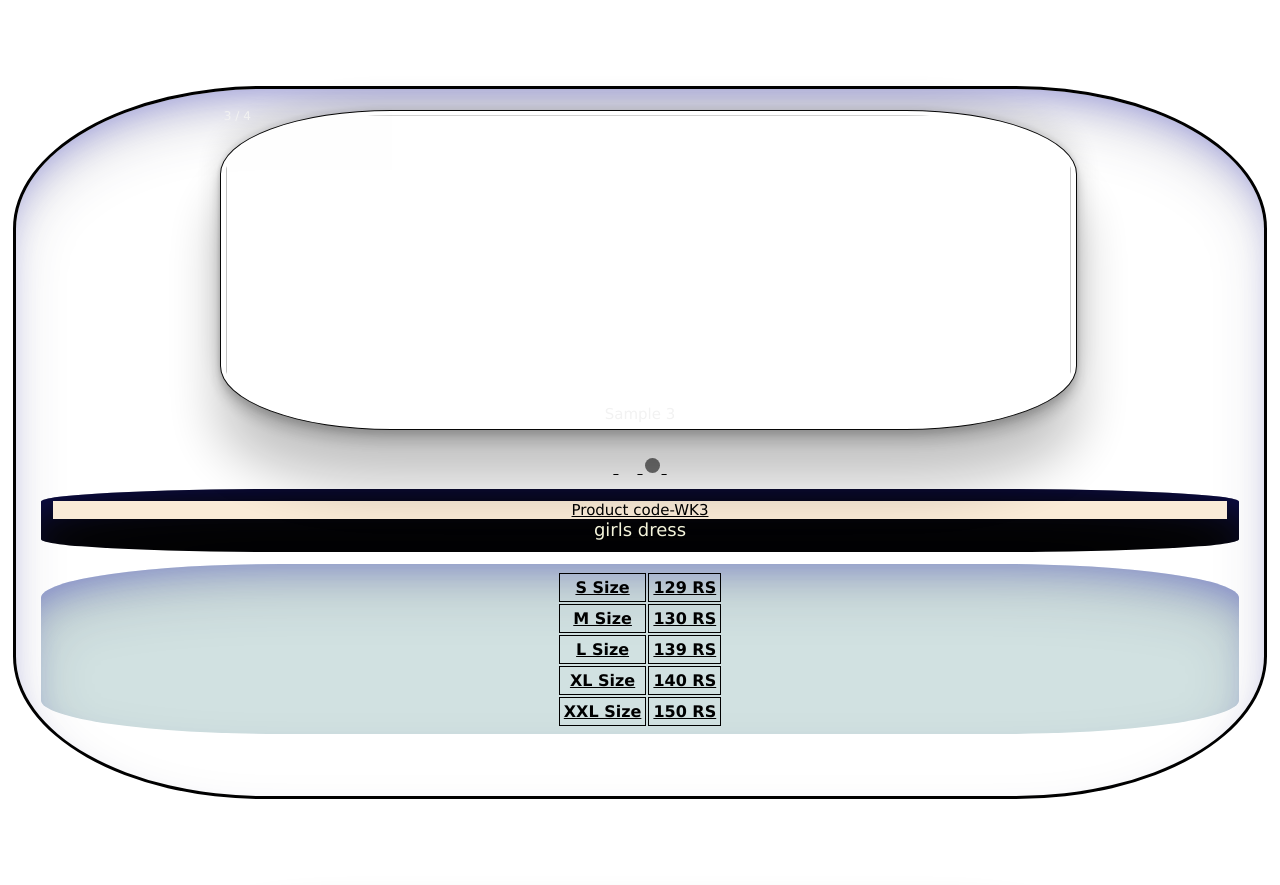
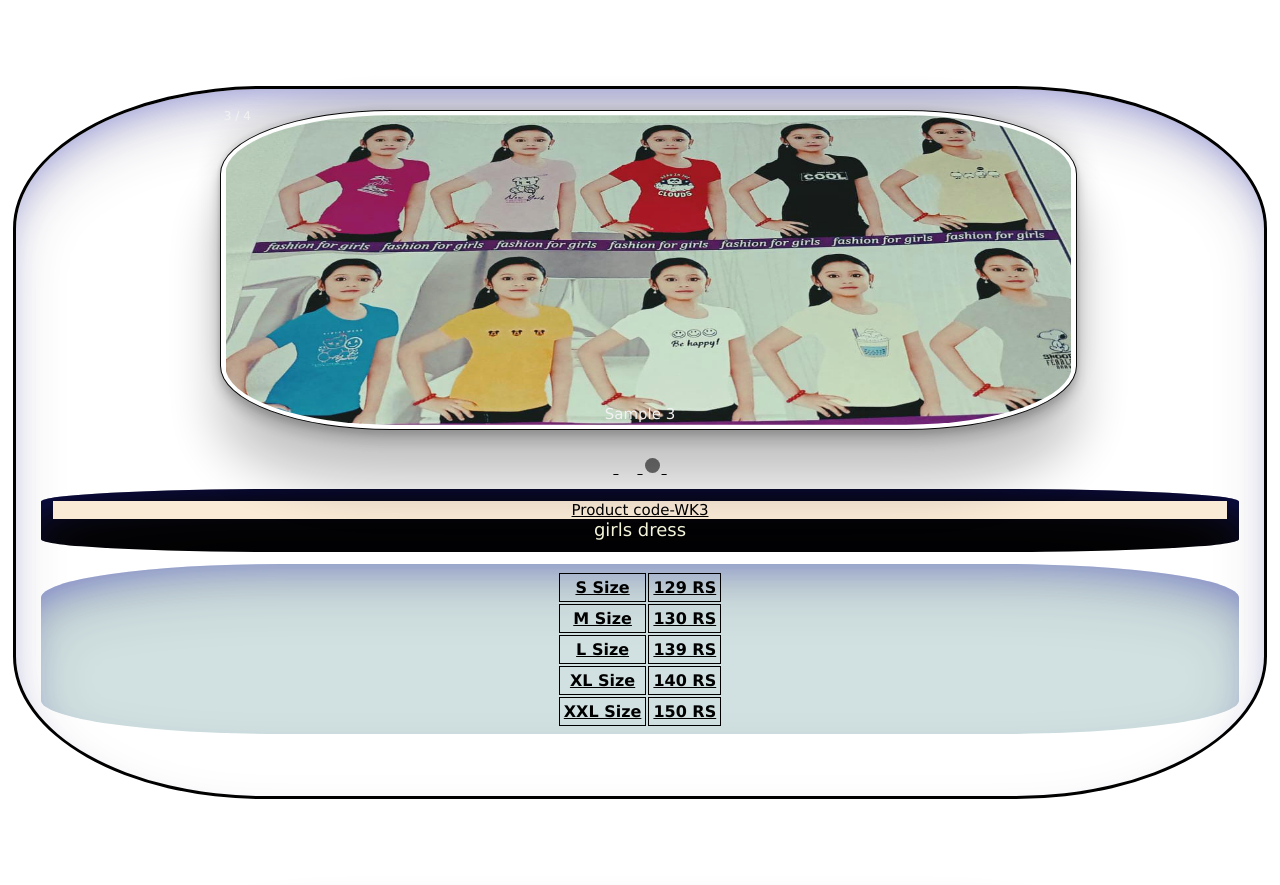
Before and after one commit to SC2025/women, a plain HTML site: page index.html in a window 1280 px wide. Shown: the part 2258-3143 px from the top of the page. Drawn offline with Linux system fonts and the light colour scheme.

Commit message:
Update index.html

```diff
--- a/index.html
+++ b/index.html
@@ -485,7 +485,7 @@ font-weight: 600;
 
             <div class="mySlidesWK3 fade">
               <div class="numbertext">3 / 4</div>
-              <img class="slide_img" src="WK3C.jpg" style="width:100%">
+              <img class="slide_img" src="WK3C.jpeg" style="width:100%">
               <div class="text">Sample 3</div>
             </div>
 
```
